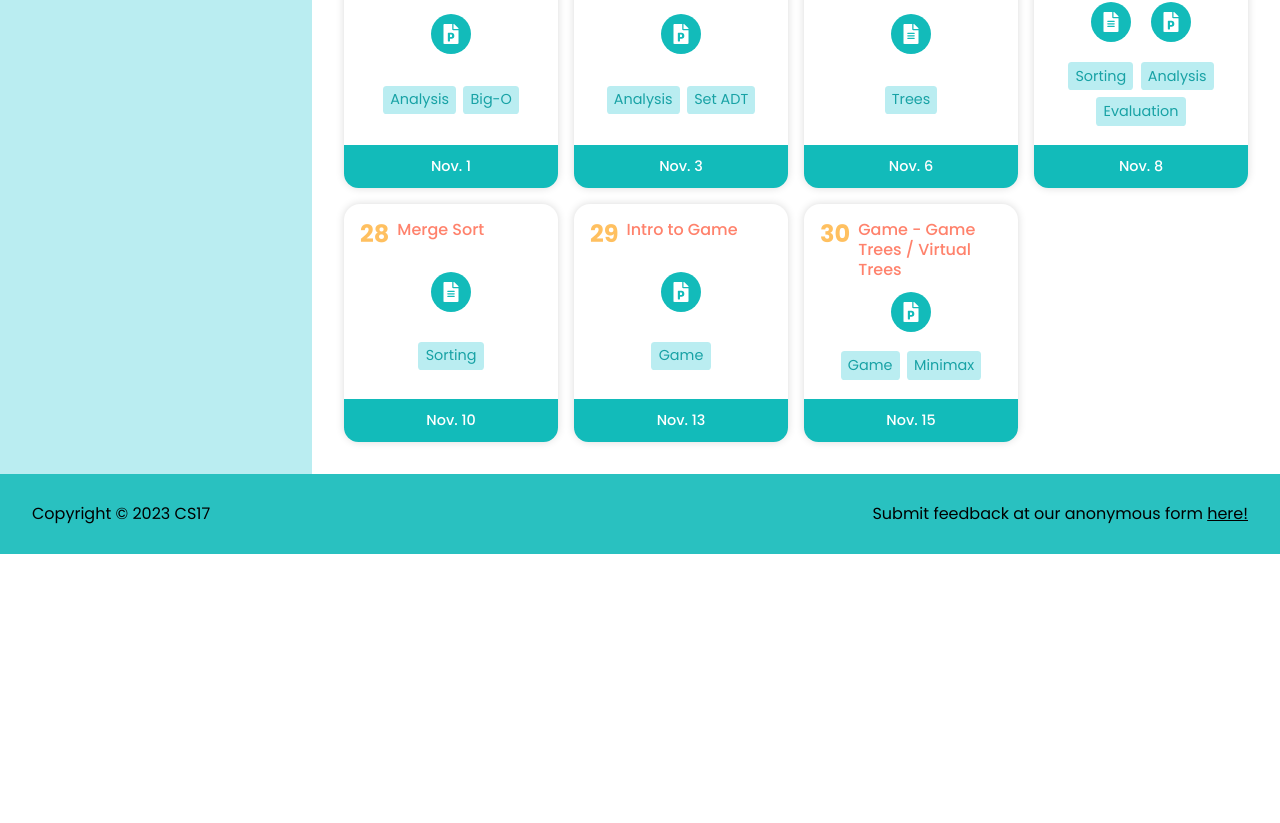
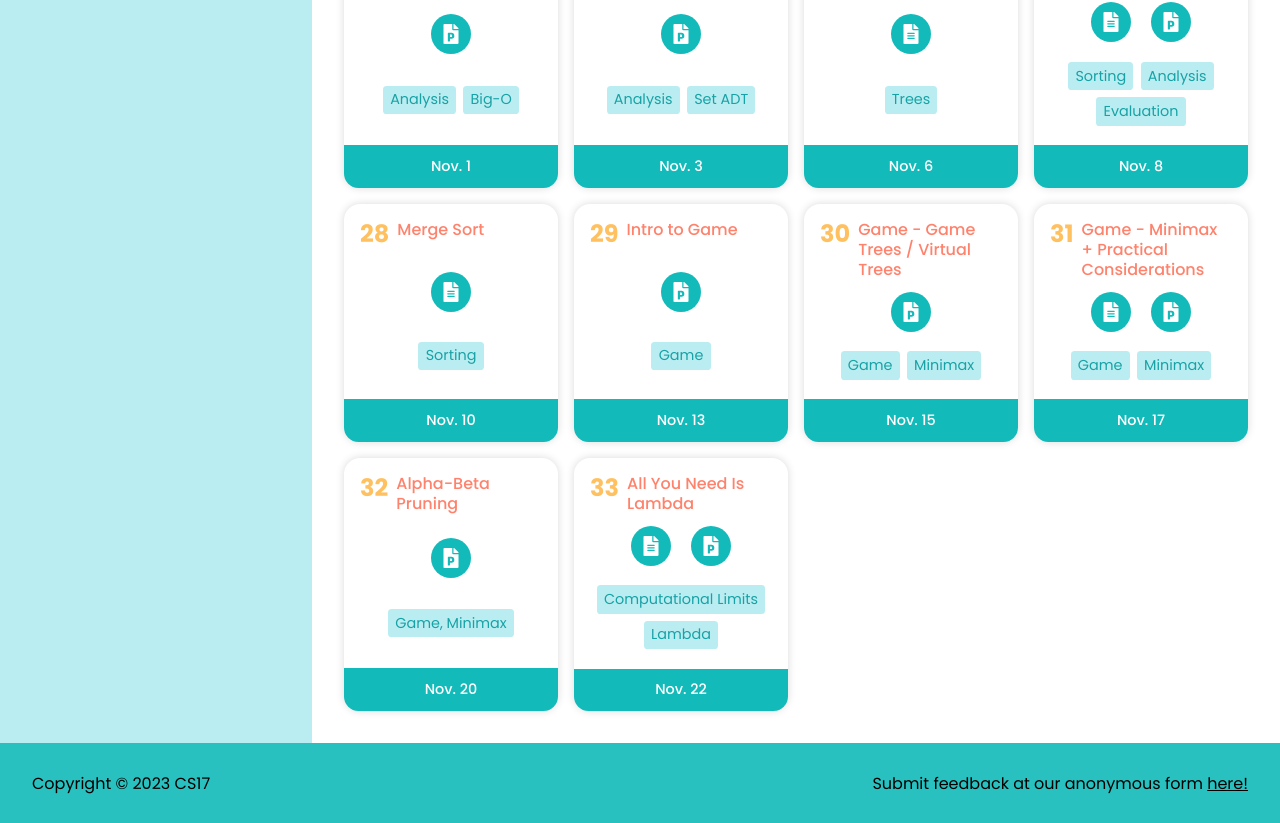
Before and after one commit to cs17-fall2023/cs17-fall2023.github.io, a React (Create React App) app: page /classes in a window 1280 px wide. Shown: the part 1885-2708 px from the top of the page. Before the commit the page ends 2439 px from the top, so only its background shows below. Built offline with nearby package versions, Linux system fonts and the light colour scheme.

Commit message:
class 31-33

```diff
--- a/src/Info/Notes/Classes/Classes.js
+++ b/src/Info/Notes/Classes/Classes.js
@@ -284,33 +284,33 @@ const classes = [
 		],
 		tags: ["Game", "Minimax"]
 	},
-	// {
-	// 	number: 31, title: "Analysis Redux", outDate: "Nov. 18", active: false,
-	// 	links: [
-	// 		// { icon: <FaFileAlt/>, link: "", label: "Notes" },
-	// 		{ icon: <FaYoutube />, link: "https://brown.hosted.panopto.com/Panopto/Pages/Viewer.aspx?id=aa267fe3-2e50-42d6-afcf-af1000ecc71f", label: "Recording" },
-	// 		{ icon: <FaFilePowerpoint />, link: "https://docs.google.com/presentation/d/1kL9PHzunNfcFkNebLVUGomN6blSvwmjP/edit?usp=sharing&ouid=102918815439366304366&rtpof=false&sd=false", label: "Slides" },
-	// 	],
-	// 	tags: ["Analysis"]
-	// },
-	// {
-	// 	number: 32, title: "Limits of Sorting & Computation", outDate: "Nov. 21", active: false,
-	// 	links: [
-	// 		{ icon: <FaFileAlt />, link: "https://drive.google.com/file/d/15l5NWxjGucdx0hhEvhIQ2WgXwDJDs9l7/view?usp=sharing", label: "Notes" },
-	// 		{ icon: <FaYoutube />, link: "https://brown.hosted.panopto.com/Panopto/Pages/Viewer.aspx?id=02370343-0ef5-4dae-92c0-af1000ecc741", label: "Recording" },
-	// 		{ icon: <FaFilePowerpoint />, link: "https://docs.google.com/presentation/d/1p4jVSDosm97rws7Dl9n2xKQeyNwGRT_4/edit?usp=sharing&ouid=102918815439366304366&rtpof=false&sd=false", label: "Slides" },
-	// 	],
-	// 	tags: ["Computational Limits"]
-	// },
-	// {
-	// 	number: 33, title: "All You Need Is Lambda", outDate: "Nov. 23", active: false,
-	// 	links: [
-	// 		// { icon: <FaFileAlt/>, link: "", label: "Notes" },
-	// 		{ icon: <FaYoutube />, link: "https://brown.hosted.panopto.com/Panopto/Pages/Viewer.aspx?id=880eab6e-c4a4-4201-898d-af1000ecc76c", label: "Recording" },
-	// 		{ icon: <FaFilePowerpoint />, link: "https://docs.google.com/presentation/d/1PvfU8-LZa4yeLU5nd0gkYB15MSVWK7lK/edit?usp=sharing&ouid=102918815439366304366&rtpof=false&sd=false", label: "Slides" },
-	// 	],
-	// 	tags: ["Computational Limits"]
-	// },
+	{
+		number: 31, title: "Game - Minimax + Practical Considerations", outDate: "Nov. 17", active: true,
+		links: [
+			{ icon: <FaFileAlt/>, link: "https://drive.google.com/file/d/1AFuNKSbMhbnnqaPd7PG2brSigib6oL87/view?usp=sharing", label: "Code" },
+		//	{ icon: <FaYoutube />, link: "https://brown.hosted.panopto.com/Panopto/Pages/Viewer.aspx?id=aa267fe3-2e50-42d6-afcf-af1000ecc71f", label: "Recording" },
+			{ icon: <FaFilePowerpoint />, link: "https://docs.google.com/presentation/d/1SHjv1x24FkwqHCY--TH18BKdhx6JXfKn/edit?usp=sharing&ouid=106417929176948026815&rtpof=true&sd=true", label: "Slides" },
+		],
+		tags: ["Game", "Minimax"]
+	},
+	{
+		number: 32, title: "Alpha-Beta Pruning", outDate: "Nov. 20", active: true,
+		links: [
+		//	{ icon: <FaFileAlt />, link: "https://drive.google.com/file/d/15l5NWxjGucdx0hhEvhIQ2WgXwDJDs9l7/view?usp=sharing", label: "Notes" },
+		//	{ icon: <FaYoutube />, link: "https://brown.hosted.panopto.com/Panopto/Pages/Viewer.aspx?id=02370343-0ef5-4dae-92c0-af1000ecc741", label: "Recording" },
+			{ icon: <FaFilePowerpoint />, link: "https://docs.google.com/presentation/d/1A_hua_2INKg1l07soTj-aTcIfINBizMI/edit?usp=sharing&ouid=106417929176948026815&rtpof=true&sd=true", label: "Slides" },
+		],
+		tags: ["Game, Minimax"]
+	},
+	{
+		number: 33, title: "All You Need Is Lambda", outDate: "Nov. 22", active: true,
+		links: [
+			{ icon: <FaFileAlt/>, link: "https://drive.google.com/drive/folders/1i805iLzRSEvZWbn9vyVCWdUWmnHbsWG-?usp=sharing", label: "Code" },
+		//	{ icon: <FaYoutube />, link: "https://brown.hosted.panopto.com/Panopto/Pages/Viewer.aspx?id=880eab6e-c4a4-4201-898d-af1000ecc76c", label: "Recording" },
+			{ icon: <FaFilePowerpoint />, link: "https://docs.google.com/presentation/d/1v8_9C8hIuc420s1CiERGM2xZQtuH-N4p/edit?usp=sharing&ouid=106417929176948026815&rtpof=true&sd=true", label: "Slides" },
+		],
+		tags: ["Computational Limits", "Lambda"]
+	},
 	// {
 	// 	number: 34, title: "Miscellany", outDate: "Nov. 28", active: false,
 	// 	links: [
```
